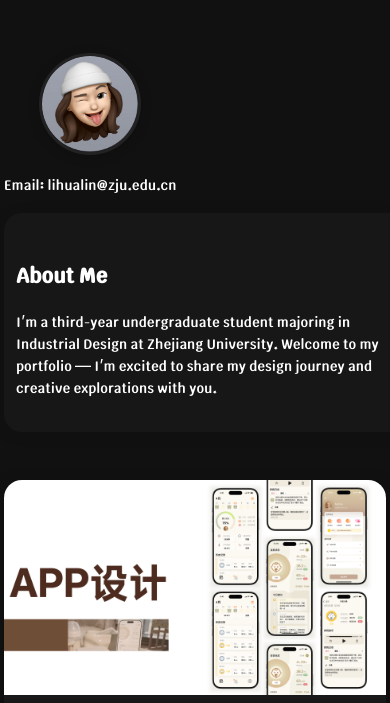
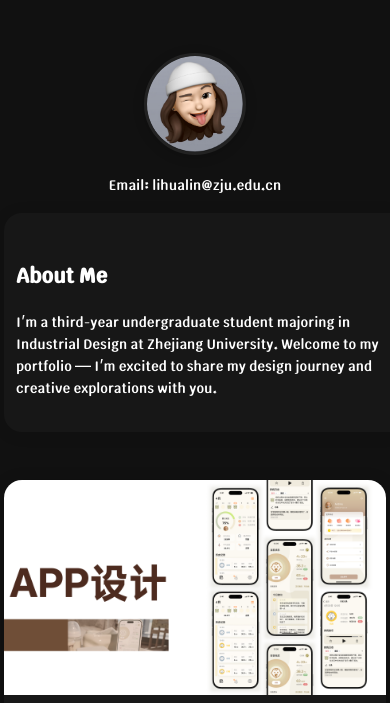
Before and after one commit to sweet-f1/portfolio, a plain HTML site: page index.html in a window 390 px wide. Shown: the part 141-844 px from the top of the page. Drawn offline with Linux system fonts and the light colour scheme.

Commit message:
fix: avatar and contact center on mobile

```diff
--- a/style.css
+++ b/style.css
@@ -190,6 +190,16 @@ main {
     padding: 24px 12px 18px 12px;
   }
 }
+@media (max-width: 700px) {
+  .about-split .about-left {
+    align-items: center !important;
+    width: 100%;
+  }
+  .about-split .contact {
+    text-align: center !important;
+    width: 100%;
+  }
+}
 .pdf-viewer-container {
   width: 100%;
   aspect-ratio: 4/3;
```
Also changed, not shown: 1 other file.
